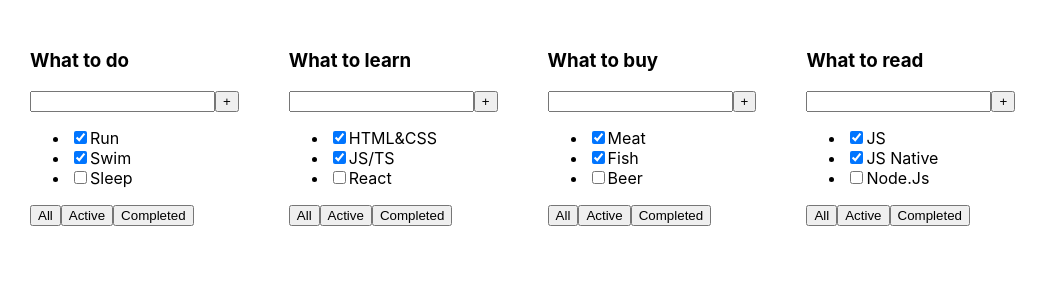
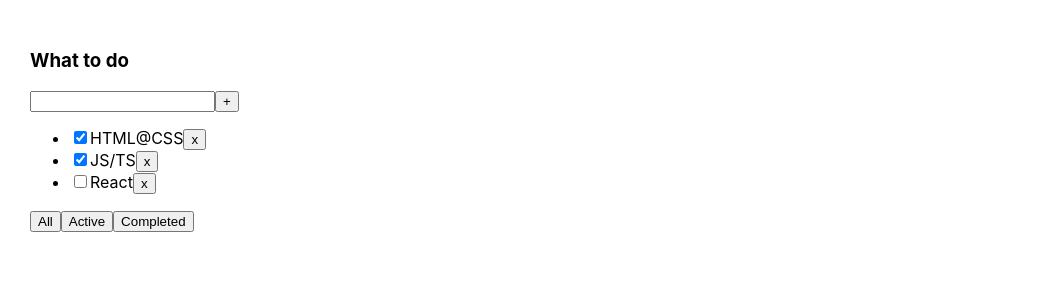
Before and after one commit to tenadopt/to_do_list, a React (Create React App) app: page / in a window 1280 px wide. Shown: the top 300 px of the page, without its empty margins (0-1048 px from the left). Built offline with nearby package versions, Linux system fonts and the light colour scheme.

Commit message:
Add Remove Task

```diff
--- a/package.json
+++ b/package.json
@@ -10,10 +10,12 @@
     "@types/node": "^12.0.0",
     "@types/react": "^16.9.0",
     "@types/react-dom": "^16.9.0",
+    "@types/uuid": "^8.3.4",
     "react": "^16.13.1",
     "react-dom": "^16.13.1",
     "react-scripts": "3.4.1",
-    "typescript": "~3.7.2"
+    "typescript": "~3.7.2",
+    "uuid": "^8.3.2"
   },
   "scripts": {
     "start": "react-scripts start",
--- a/src/App.tsx
+++ b/src/App.tsx
@@ -1,6 +1,7 @@
-import React from 'react';
+import React, {useState} from 'react';
 import './App.css';
 import ToDoList, {TaskType} from "./ToDoList";
+import {v1} from "uuid";
 
 // CRUD
 // create
@@ -9,48 +10,49 @@ import ToDoList, {TaskType} from "./ToDoList";
 // delete
 
 function App() {
+    // console.log(v1());
     //BLL
+//    const [tasks, setTasks] = useState<Array<TaskType>>(initialState [
+//        {id: 1, title: "HTML&CSS", isDone: true},
+//        {id: 2, title: "JS/TS", isDone: true},
+//        {id: 3, title: "React", isDone: false},
+//]
+//     );
 
-    const tasks_1: TaskType [] = [
-        {id: 1, title: "Run", isDone: true},
-        {id: 2, title: "Swim", isDone: true},
-        {id: 3, title: "Sleep", isDone: false}
+    // const [filter, setFilter] = useState<FilterValuesType>("all")
+
+
+
+    // const addTask = () => [
+    //     const newTask: TaskType = {
+    //         id: number,
+    //         title: "new task",
+    //         isDone: false
+    //     }
+    //     setTasks([newTask, ...tasks])
+    // ]
+
+    const [tasks, setTasks] = useState<Array<TaskType>>([
+        {id: 1, title: "HTML@CSS", isDone: true},
+        {id: 2, title: "JS/TS", isDone: true},
+        {id: 3, title: "React", isDone: false}
     ]
-    const tasks_2: TaskType [] = [
-        {id: 4, title: "HTML&CSS", isDone: true},
-        {id: 5, title: "JS/TS", isDone: true},
-        {id: 6, title: "React", isDone: false}
-    ]
-    const tasks_3: TaskType [] = [
-        {id: 7, title: "Meat", isDone: true},
-        {id: 8, title: "Fish", isDone: true},
-        {id: 9, title: "Beer", isDone: false},
-    ]
-    const tasks_4: TaskType [] = [
-        {id: 10, title: "JS", isDone: true},
-        {id: 11, title: "JS Native", isDone: true},
-        {id: 12, title: "Node.Js", isDone: false}
-    ]
+    )
+
+    const removeTask = (taskID: number) => {
+        const filtredTasks = tasks.filter(t => t.id !== taskID)
+        setTasks(filtredTasks)
+    }
+
     return (
         <div className="App">
             <ToDoList
                 title={"What to do"}
-                tasks={tasks_1}
-            />
-            <ToDoList
-                title={"What to learn"}
-                tasks={tasks_2}
-            />
-            <ToDoList
-                title={"What to buy"}
-                tasks={tasks_3}
-            />
-            <ToDoList
-                title={"What to read"}
-                tasks={tasks_4}
+                tasks={tasks}
+                removeTask={removeTask}
             />
         </div>
-    );
+    )
 }
 
 export default App;
--- a/src/ToDoList.tsx
+++ b/src/ToDoList.tsx
@@ -9,14 +9,16 @@ export type TaskType = {
 
 export type ToDoListPropsType = {
     title: string
-    tasks: Array<TaskType>
+    tasks: TaskType []
+    removeTask: (taskID: number) => void
 }
 const ToDoList  = (props: ToDoListPropsType) => {
-    const tasksJSX = props.tasks.map(task => {
+    const tasksJSX = props.tasks.map(t => {
         return (
-            <li key={task.id}>
-                <input type="checkbox" checked={task.isDone}/>
-                <span>{task.title}</span>
+            <li key={t.id}>
+                <input type="checkbox" checked={t.isDone}/>
+                <span>{t.title}</span>
+                <button onClick={()=>props.removeTask(t.id)}>x</button>
             </li>
         )
     })
```
Also changed, not shown: 6 other files (tests, documents, lock files or other folders).
